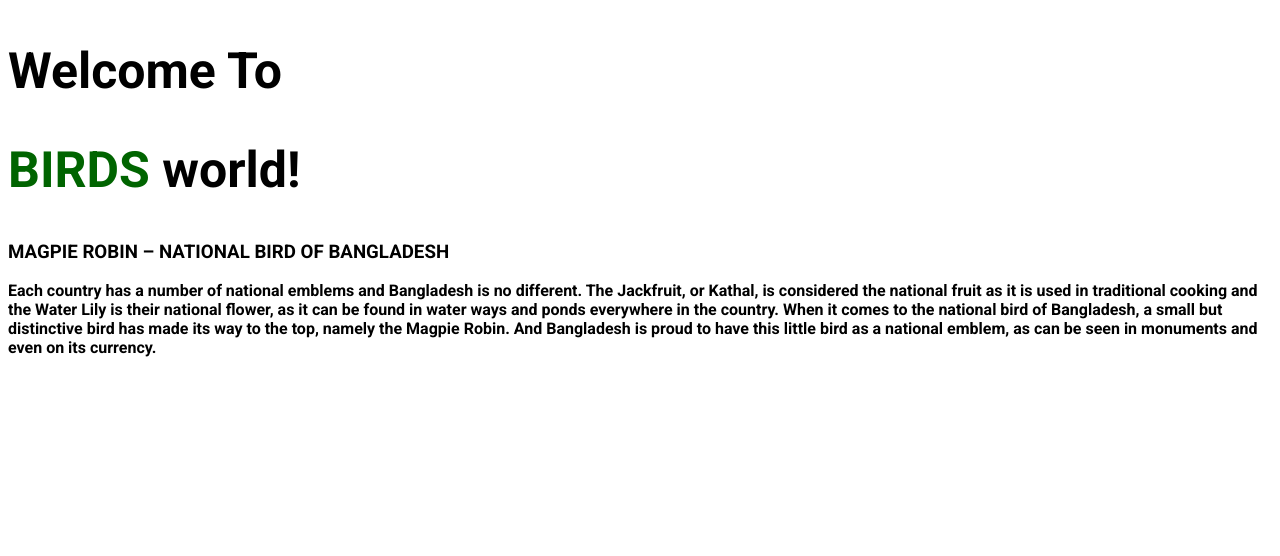
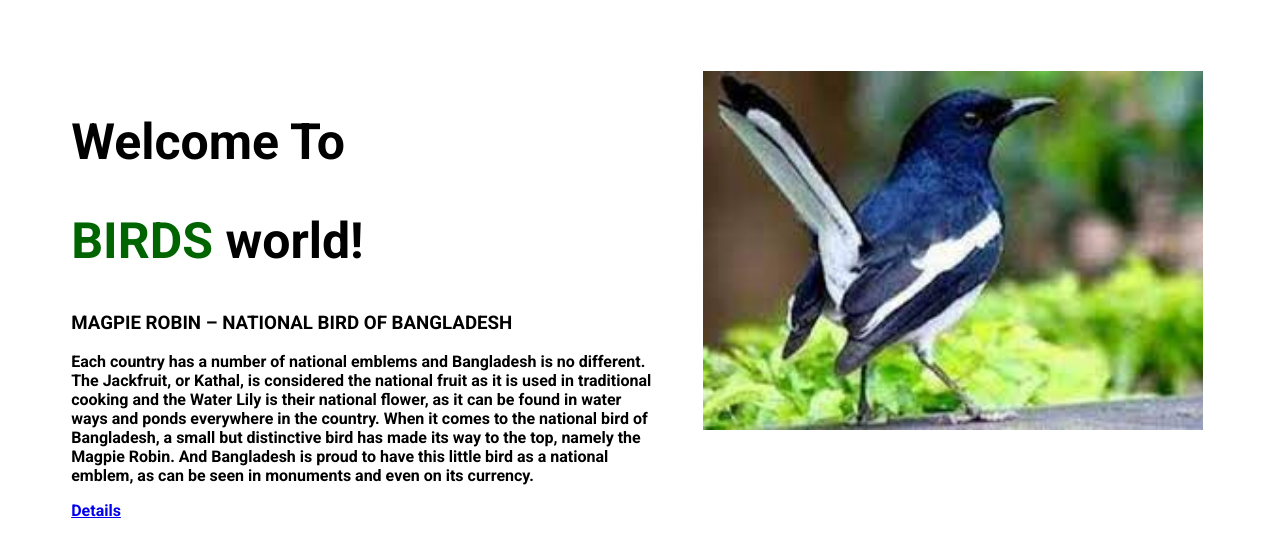
Before and after one commit to MdNadiruzzamanNibras/practice-protfolio, a plain HTML site: page index.html in a window 1280 px wide. Drawn offline with Linux system fonts and the light colour scheme.

Commit message:
half-width

```diff
--- a/index.html
+++ b/index.html
@@ -12,12 +12,16 @@
     <title>Pratice</title>
 </head>
 <body>
-<section>
+<section class="half-width">
     <div>
         <h1>Welcome To</h1>
        <h1><span class="orange">BIRDS</span> world!</h1>
        <h3>MAGPIE ROBIN – NATIONAL BIRD OF BANGLADESH</h3>
        <p>Each country has a number of national emblems and Bangladesh is no different. The Jackfruit, or Kathal, is considered the national fruit as it is used in traditional cooking and the Water Lily is their national flower, as it can be found in water ways and ponds everywhere in the country. When it comes to the national bird of Bangladesh, a small but distinctive bird has made its way to the top, namely the Magpie Robin. And Bangladesh is proud to have this little bird as a national emblem, as can be seen in monuments and even on its currency.</p>
+       <a href="http://www.bangladesh.com/blog/magpie-robin-national-bird-of-bangladesh/" target="_blank" rel="noopener noreferrer">Details</a>
+    </div>
+    <div>
+        <img src="images/doyal.jpg" alt="">
     </div>
 </section>
 </body>
--- a/style.css
+++ b/style.css
@@ -3,3 +3,11 @@ body{
 }
 h1{font-size: 50px;}
 .orange{color: darkgreen;}
+section{
+    display: flex;
+}
+.half-width{width: 50%;
+padding: 5%;}
+.half-width img{ width: 1000%;
+    padding-left: 50px;
+}
```
